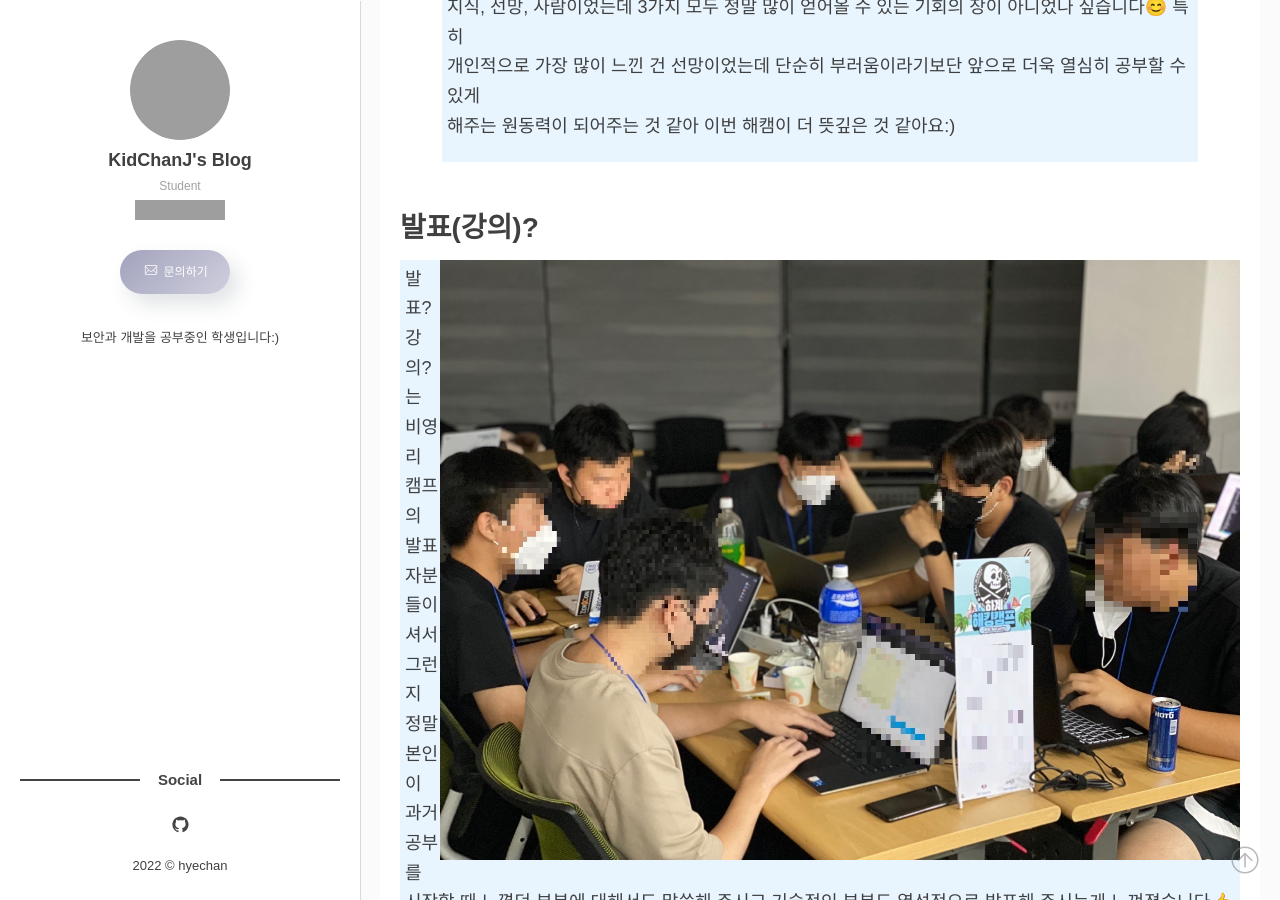
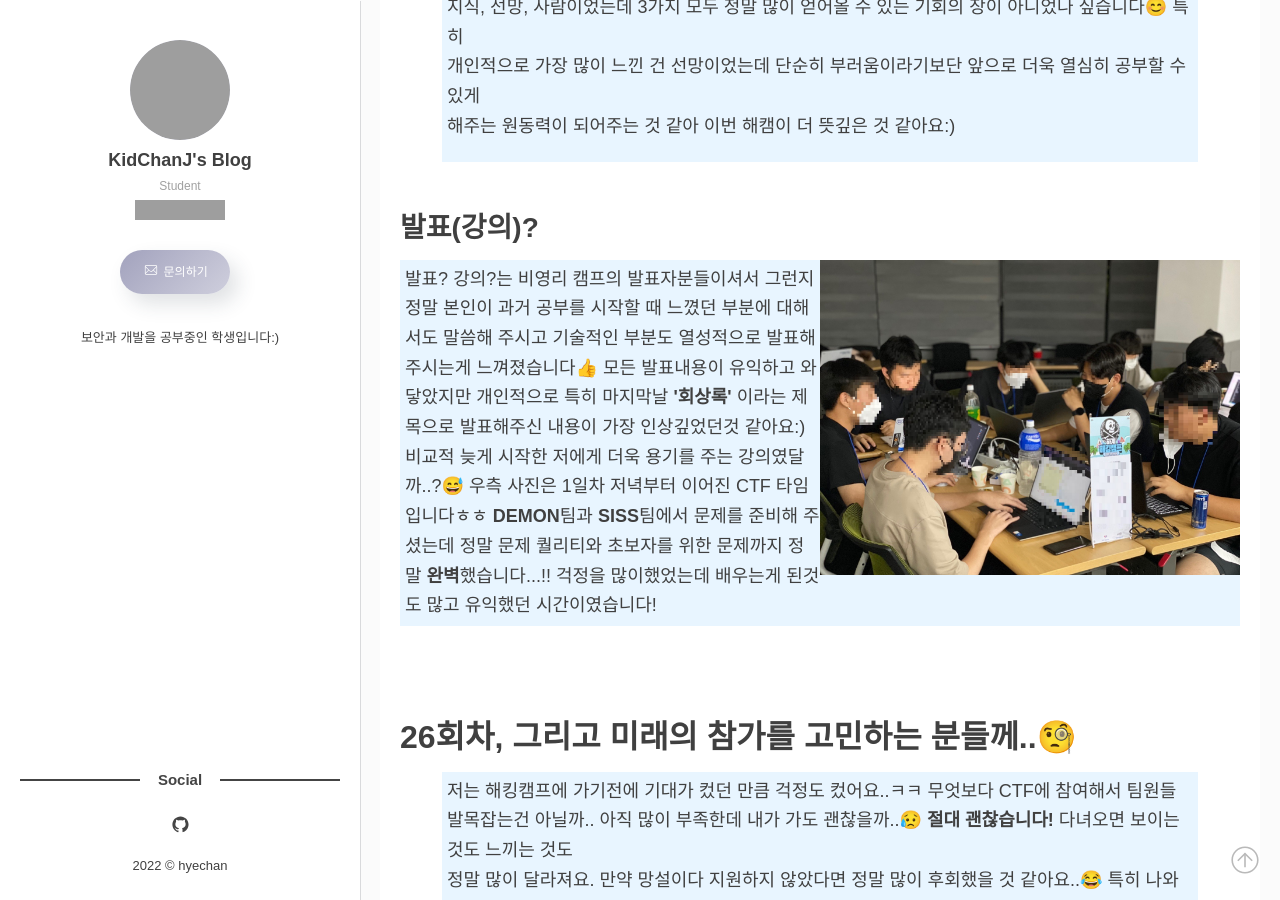
Before and after one commit to kidchanj/kidchanj.github.io, a Jekyll site: the page built from _posts/2022-08-30-hacking_camp.md, in a window 1280 px wide and 900 px high, scrolled down 1045 px. Built offline with Jekyll 4.4.1, drawn with Linux system fonts in a browser that asks for light colours; some web fonts are replaced; comment, search, counter and statistics services are not loaded; grey boxes are pictures that could not be loaded.

Commit message:
picture size modify

```diff
--- a/_posts/2022-08-30-hacking_camp.md
+++ b/_posts/2022-08-30-hacking_camp.md
@@ -37,7 +37,7 @@ categories: [hackingcamp]
 <br>
 
 ## **발표(강의)?**
-<img align="right" src = "/images/ctf.jpg" width="800px" height="800px">
+<img align="right" src = "/images/ctf.jpg" width="50%" height="50%">
 <h5 style="background-color:#E8F5FF;padding:5px;">발표? 강의?는 비영리 캠프의 발표자분들이셔서 그런지 정말 본인이 과거 공부를 시작할 때 느꼈던 부분에 대해서도 말씀해 주시고 기술적인 부분도 열성적으로 발표해 주시는게 느껴졌습니다👍 모든 발표내용이 유익하고 와닿았지만 개인적으로 특히 마지막날 <b>'회상록'</b> 이라는 제목으로 발표해주신 내용이 가장 인상깊었던것 같아요:) 비교적 늦게 시작한 저에게 더욱 용기를 주는 강의였달까..?😅 우측 사진은 1일차 저녁부터 이어진 CTF 타임 입니다ㅎㅎ <b>DEMON</b>팀과 <b>SISS</b>팀에서 문제를 준비해 주셨는데 정말 문제 퀄리티와 초보자를 위한 문제까지 정말 <b>완벽</b>했습니다...!! 걱정을 많이했었는데 배우는게 된것도 많고 유익했던 시간이였습니다!
 </h5>
 
```
